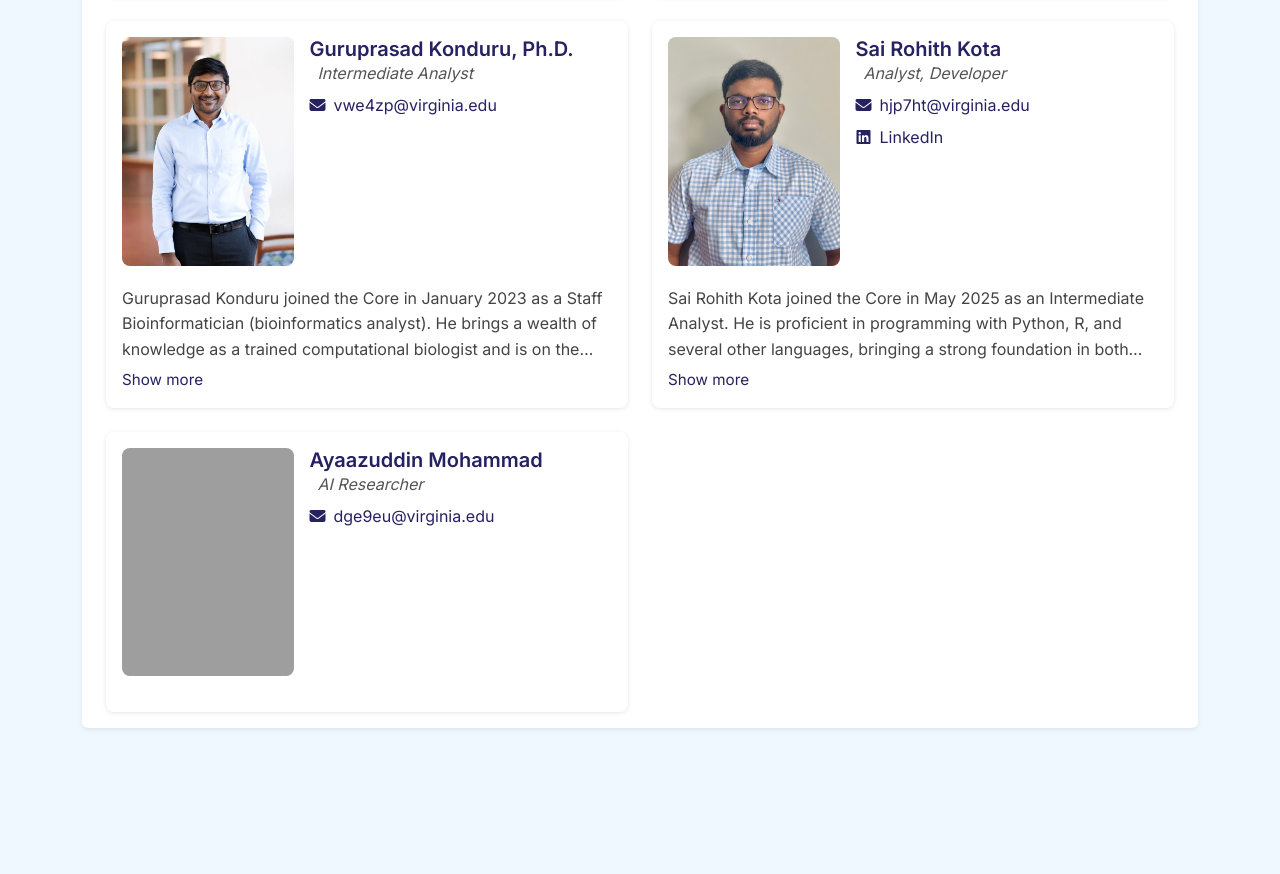
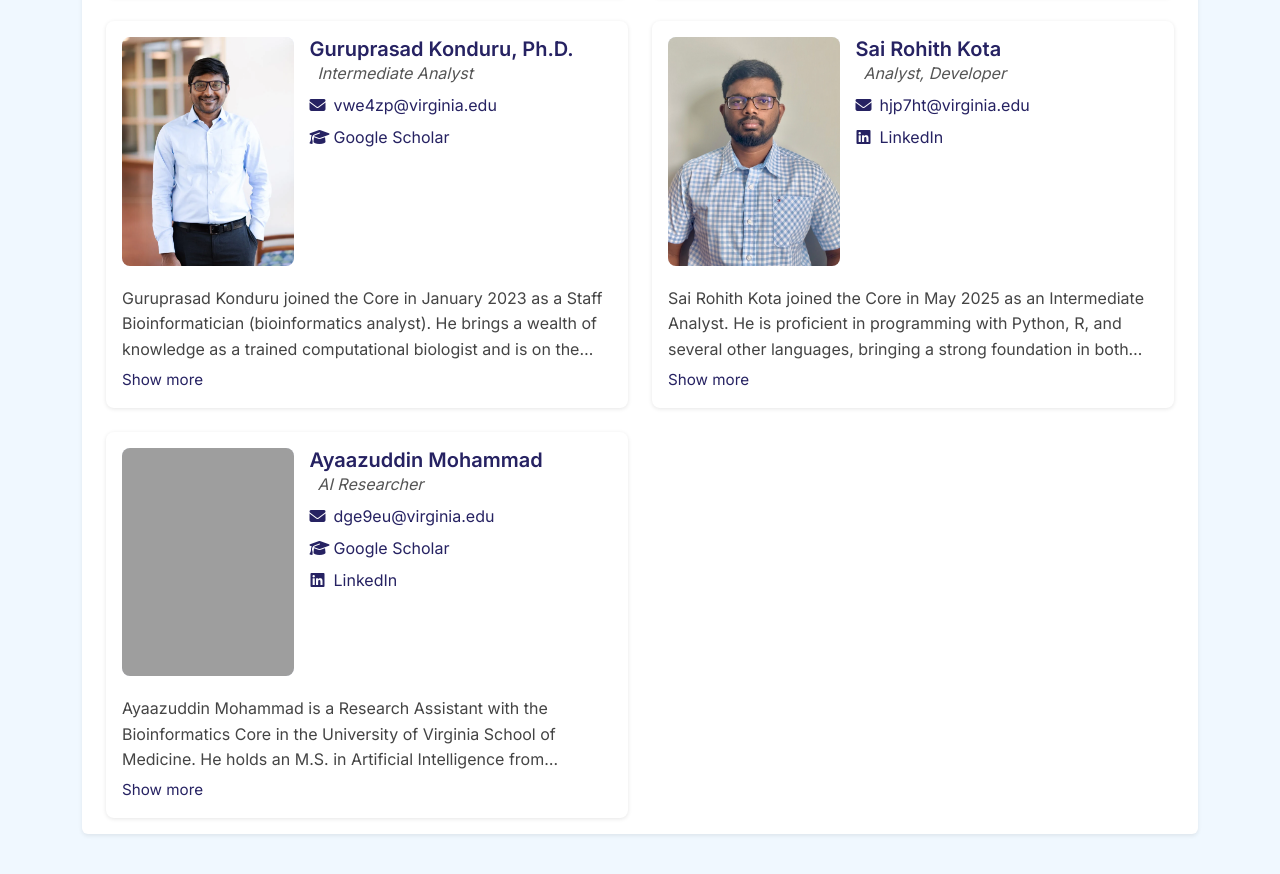
Before and after one commit to pankaj-kumar-lab/webpage, a plain HTML site: page team.html in a window 1280 px wide. Shown: the part 606-1480 px from the top of the page. Before the commit the page ends 1382 px from the top, so only its background shows below. Drawn offline with nearby package versions, Linux system fonts and the light colour scheme; grey boxes are pictures that could not be loaded.

Commit message:
Added Google scholar Profiles

```diff
--- a/team.html
+++ b/team.html
@@ -150,6 +150,7 @@
         email:'xdh9bx@virginia.edu',
         contact:'(434) 243-1679',
         linkedin_profile:'https://www.linkedin.com/in/anwaruddin-mohammad-4470b01a/',
+        google_scholar_profile:'https://scholar.google.com/citations?user=tatAF8cAAAAJ&hl=en&oi=ao',
         photo:'public/Attaway23-22-683x1024.webp',
         bio:`Anwaruddin Mohammad is a Staff Bioinformatician who has the position of Senior Bioinformatics Analyst within the Bioinformatics Core, contributing significantly to data analysis efforts. Proficient in programming languages such as C, Python, Perl, and R, Mr. Mohammad is well-versed in various tools, including Jupyter, Zeppelin, R Studio, SQL Developer, ShinyApp, Oracle Data Miner, and Oracle Analysts Cloud (OAC). His skills encompass a wide range of areas, from data analysis and modeling to requirement analysis, customer interaction, research, use case analysis, product roadmaps, backlogs, product release planning, and product strategy. Mr. Mohammad has been a valuable collaborator, aiding research faculty at UVA with their bioinformatics analysis needs.`
       },
@@ -158,6 +159,7 @@
         role:'Intermediate Analyst',
         email:'vwe4zp@virginia.edu',
         photo:'public/Attaway23-24-683x1024.webp',
+        google_scholar_profile:'https://scholar.google.com/citations?user=PkPSK9MAAAAJ&hl=en&oi=ao',
         bio:`Guruprasad Konduru joined the Core in January 2023 as a Staff Bioinformatician (bioinformatics analyst). He brings a wealth of knowledge as a trained computational biologist and is on the verge of completing his Ph.D. in Computational Biology (thesis submitted). His doctoral research focused on identifying functional gene networks, showcasing his expertise in the field. Proficient in programming languages such as Python, R, and shell scripting, Guruprasad also possesses valuable experience in managing UNIX systems. His unique skill set significantly contributes to the core's endeavors in bioinformatics analysis. He was also instrumental in setting up the spatial genomics pipeline.`
       },
       {
@@ -172,7 +174,10 @@
         name:'Ayaazuddin Mohammad',
         role:'AI Researcher',
         email:'dge9eu@virginia.edu',
-        photo:'public/IMG_0045.jpeg'
+        photo:'public/IMG_0045.jpeg',
+        google_scholar_profile:'https://scholar.google.com/citations?user=3SRw9SkIKsMC&hl=en',
+        linkedin_profile:'https://www.linkedin.com/in/ayaazuddin-mohammad/',
+        bio:`Ayaazuddin Mohammad is a Research Assistant with the Bioinformatics Core in the University of Virginia School of Medicine. He holds an M.S. in Artificial Intelligence from Northeastern University and a B.Tech. in Computer Science and Engineering from Vellore Institute of Technology (VIT). His expertise spans artificial intelligence, machine learning, and bioinformatics, with particular interest in medical image analysis, multimodal learning, and AI-driven healthcare. His current work focuses on developing computational methods for large-scale biomedical data analysis and advancing AI applications in healthcare. His combination of AI and bioinformatics expertise makes him a valuable contributor to data-driven biomedical research at UVA.`
       }
     ];
 
```
